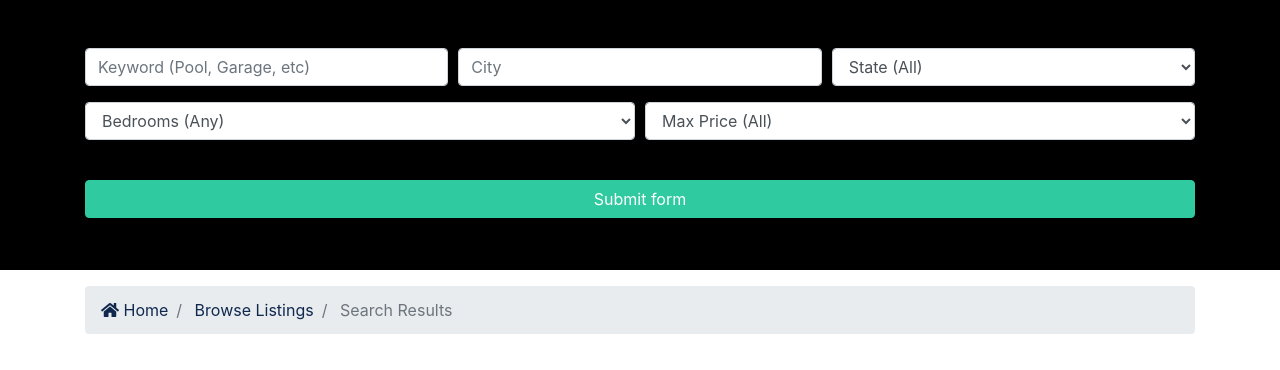
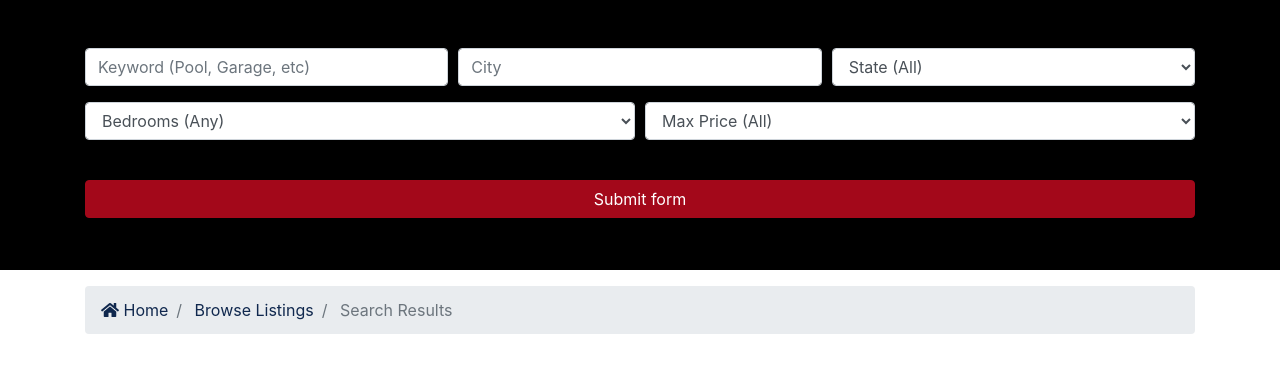
Before and after one commit to zebamahfuz/CPP, a Django app: page /listings/search in a window 1280 px wide. Shown: the part 89-459 px from the top of the page. Run offline with Django 3.2, Linux system fonts and the light colour scheme; data comes from the database, SQL or seed files in the repository; some libraries are stand-ins or nearby versions.

Commit message:
Update search.html

```diff
--- a/templates/listings/search.html
+++ b/templates/listings/search.html
@@ -22,6 +22,11 @@
 .badge-secondary {
   color: #212529;
   background-color: #a3081a;
+}
+.btn-secondary {
+    color: #212529;
+    background-color: #a3081a;
+    border-color: #a3081a;
 }
 </style>
 <section id="showcase-inner" class="showcase-search text-white py-5">
```
